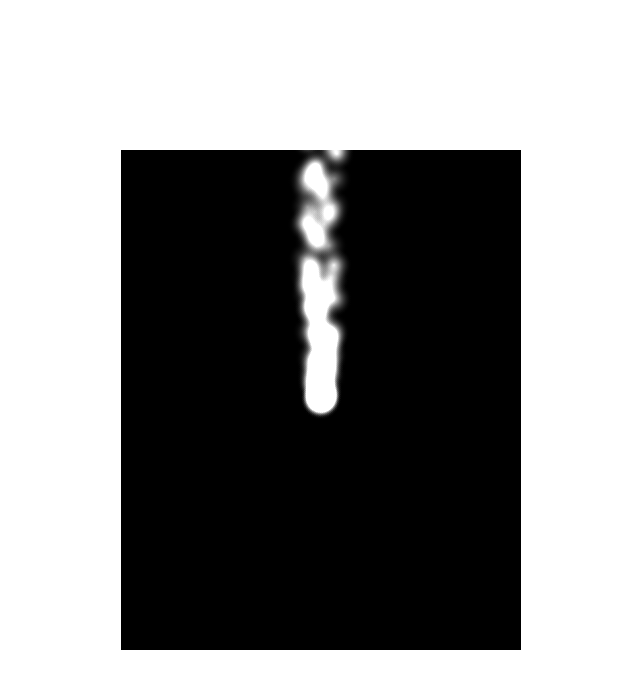
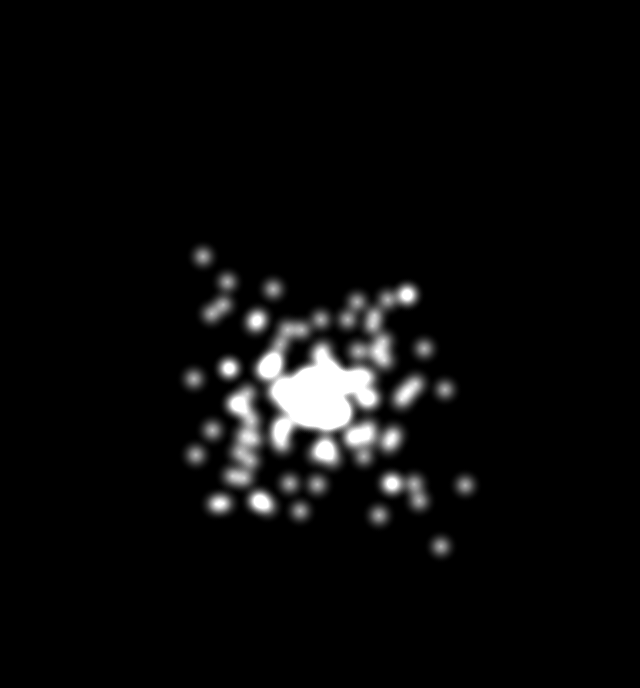
Before and after one commit to Smike16/particles, a plain HTML site: page index.html in a window 1280 px wide. Shown: the whole page, without its empty margins (319-959 px from the left). Drawn offline with Linux system fonts and the light colour scheme; animation ran at ten frames a second.

Commit message:
made canvas fullwidth

```diff
--- a/main.js
+++ b/main.js
@@ -29,23 +29,26 @@ class World {
     constructor(canvas) {
         this.canvas = canvas;
         this.ctx = this.canvas.getContext('2d');
-        this.canvasWidth = this.canvas.width = 400;
-        this.canvasHeight = this.canvas.height = 500;
+        this.canvasWidth = this.canvas.width = window.innerWidth;
+        this.canvasHeight = this.canvas.height = window.innerHeight;
 
         this.objects = [];
         this.controllable = {};
         this.mouse = new Vec2(this.canvasWidth / 2, this.canvasHeight / 2);
 
-        this.params = {
-            gravity: new Vec2(0, -0.2)
-        };
-
         this.tick = this.tick.bind(this);
         this.handleMouseMove = this.handleMouseMove.bind(this);
         this.handleMouseWheel = this.handleMouseWheel.bind(this);
+        this.handleWindowResize = this.handleWindowResize.bind(this);
 
         this.canvas.addEventListener('mousemove', this.handleMouseMove);
         this.canvas.addEventListener('mousewheel', this.handleMouseWheel);
+        window.addEventListener('resize', this.handleWindowResize);
+    }
+
+    handleWindowResize() {
+        this.canvasHeight = this.canvas.width =  window.innerHeight;
+        this.canvasWidth = this.canvas.width = window.innerWidth;
     }
 
     handleMouseMove(event) {
@@ -110,23 +113,22 @@ class ParticleSystem {
         this.particles = [];
 
         this.world = config.world;
-        this.loc = config.loc || new Vec2();
+        this.location = config.location || new Vec2();
         this.maxParticles = config.maxParticles || 300;
         this.particleLife = config.particleLife || 60;
         this.particleSize = config.particleSize || 24;
         this.creationRate = config.creationRate || 3;
+        this.gravityRate = config.gravityRate || -0.5;
         this.scatter = config.scatter || 1.3;
 
         if (config.controllable) {
             this.world.controllable = this;
-            this.loc = this.world.mouse;
+            this.location = this.world.mouse;
         }
     }
 
     addParticle(config) {
-        config.system = this;
-        config.world = this.world;
-        this.particles.push(new Particle(config));
+        this.particles.push(config);
     }
 
     removeParticle(index) {
@@ -137,82 +139,74 @@ class ParticleSystem {
         if (this.particles.length < this.maxParticles) {
             for (let i = 0; i < this.creationRate; i += 1) {
                 this.addParticle({
-                    loc: this.loc.copy(),
-                    speed: Vec2.getRandom(-this.scatter, this.scatter)
+                    location: this.location.copy(),
+                    speed: Vec2.getRandom(-this.scatter, this.scatter),
+                    life: this.particleLife,
+                    size: this.particleSize
                 });
             }
         }
 
-        this.particles.forEach(particle => {
-            particle.update();
-        });
+        this.particles = this.particles
+            .filter(particle => {
+                // Removing not visible particles and dead particles
+                return !this.isNotVisible(particle) || this.life >= 0;
+            })
+            .map(particle => {
+                const speed = particle.speed.add(Vec2.getRandom(-this.gravityRate, this.gravityRate));
+                const size = Math.max(0, this.particleSize = (particle.life -= 1 / this.particleLife));
+                const location = particle.location.add(speed);
+
+                return {
+                    speed,
+                    size,
+                    location,
+                    life: particle.life
+                };
+            });
     }
 
     draw() {
         this.particles.forEach(particle => {
-            particle.draw();
+            this.drawParticle(particle);
         });
     }
-}
 
-class Particle {
-    constructor(config) {
-        this.world = config.world;
-        this.loc = config.loc || new Vec2();
-        this.speed = config.speed || new Vec2();
-        this.system = config.system;
-        this.initialLife = this.system.particleLife;
-        this.life = this.initialLife;
-        this.size = this.system.particleSize;
-    }
-
-    update(index) {
-        this.speed.add(this.world.params.gravity);
-        this.loc.add(this.speed);
-
-        this.size = Math.max(0, this.system.particleSize = (this.life -= 1 / this.initialLife));
-
-        if (this.notVisible(THRESHOLD) || this.life < 0) {
-            this.system.removeParticle(index);
-        }
-    }
-
-    draw() {
+    drawParticle(particle) {
         this.world.ctx.globalCompositeOperation = 'lighter';
-        this.world.ctx.globalAlpha = this.life / this.initialLife;
+        this.world.ctx.globalAlpha = particle.life / this.particleLife;
 
         const gradient = this.world.ctx.createRadialGradient(
-            this.loc.x,
-            this.loc.y,
+            particle.location.x,
+            particle.location.y,
             0,
-            this.loc.x,
-            this.loc.y,
-            this.size
+            particle.location.x,
+            particle.location.y,
+            particle.size
         );
-        gradient.addColorStop(0, 'rgba(255, 255, 255, .5');
-        gradient.addColorStop(0.3, 'rgba(255, 255, 255, .3');
+        gradient.addColorStop(0, 'rgba(255, 255, 255, .8');
+        gradient.addColorStop(0.3, 'rgba(255, 255, 255, .5');
         gradient.addColorStop(1, 'transparent');
 
         this.world.ctx.fillStyle = gradient;
 
         this.world.ctx.beginPath();
         this.world.ctx.arc(
-            this.loc.x,
-            this.loc.y,
-            this.size,
+            particle.location.x,
+            particle.location.y,
+            particle.size,
             0,
             2 * Math.PI
         );
         this.world.ctx.fill();
     }
 
-
-    notVisible(threshold) {
+    isNotVisible(particle, threshold = THRESHOLD) {
         return (
-            this.loc.y > this.world.canvasHeight + threshold ||
-            this.loc.y < -threshold ||
-            this.loc.y > this.world.canvasWidth + threshold ||
-            this.loc.x < -threshold
+            particle.location.y > this.world.canvasHeight + threshold ||
+            particle.location.y < -threshold ||
+            particle.location.y > this.world.canvasWidth + threshold ||
+            particle.location.x < -threshold
         );
     }
 }
@@ -220,11 +214,13 @@ class Particle {
 const world = new World(document.getElementById('canvas'));
 
 world.addObject(new ParticleSystem({
-    loc: new Vec2(200, 400),
+    world,
+    location: new Vec2(200, 400),
+    maxParticles: 800,
     particleSize: 30,
     particleLife: 20,
-    scatter: 0.4,
-    world: world,
+    scatter: 3,
+    gravityRate: -0.1,
     controllable: true
 }));
 
--- a/style.css
+++ b/style.css
@@ -1,6 +1,6 @@
 #canvas {
-    width: 400px;
-    height: 500px;
+    width: 100%;
+    height: 100%;
     margin: auto;
     position: absolute;
     top: 0;
```
